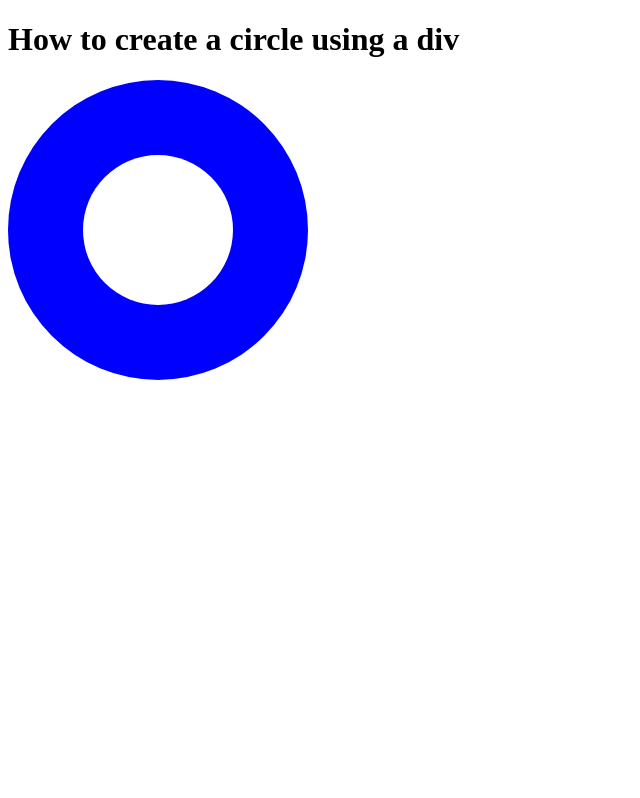
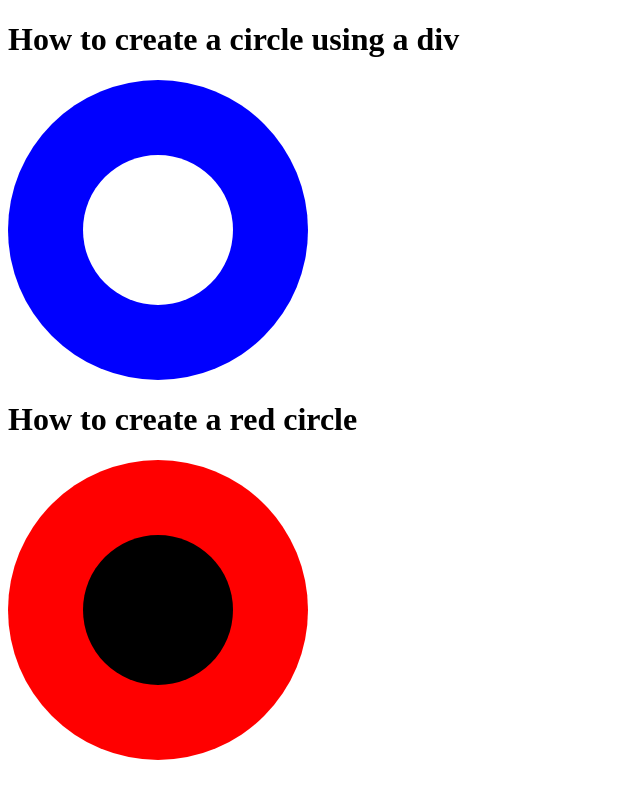
Before and after one commit to ibm-developer-skills-network/gkpbt-css-circle, a plain HTML site: page circle.html in a window 1280 px wide. Shown: the whole page, without its empty margins (0-640 px from the left). Drawn offline with Linux system fonts and the light colour scheme.

Commit message:
Added new circles

```diff
--- a/circle.html
+++ b/circle.html
@@ -8,8 +8,14 @@
 	<h1>How to create a circle using a div</h1>
 	<div class="blue circle">
 		<div class="white circle">
+		</div>
+	</div>
 
+	<h1>How to create a red circle</h1>
+	<div class="red circle">
+		<div class="black circle">
+		</div>
+	</div>
 
-	</div>
 </body>
 </html>
--- a/style.css
+++ b/style.css
@@ -16,3 +16,22 @@
 			top: 75px;
 			left: 75px;
 }
+
+.red {
+			background-color:red
+}
+.black {
+			background-color:black
+}
+.circle{
+			border-radius:50%;
+			width:300px;
+			height:300px;
+}
+.circle > .black{
+			width:150px;
+			height:150px;
+			position: relative;
+			top: 75px;
+			left: 75px;
+}
```
